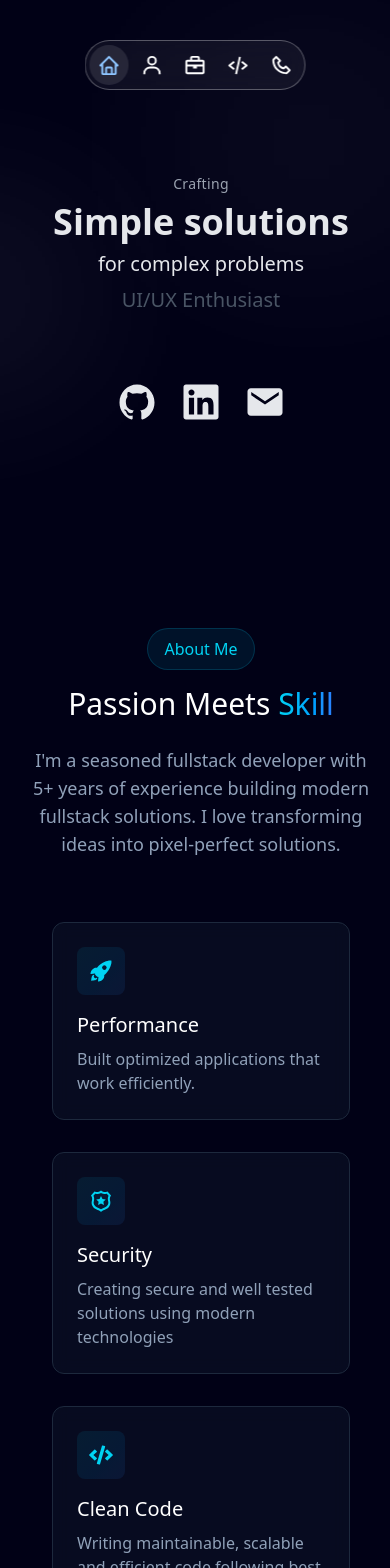
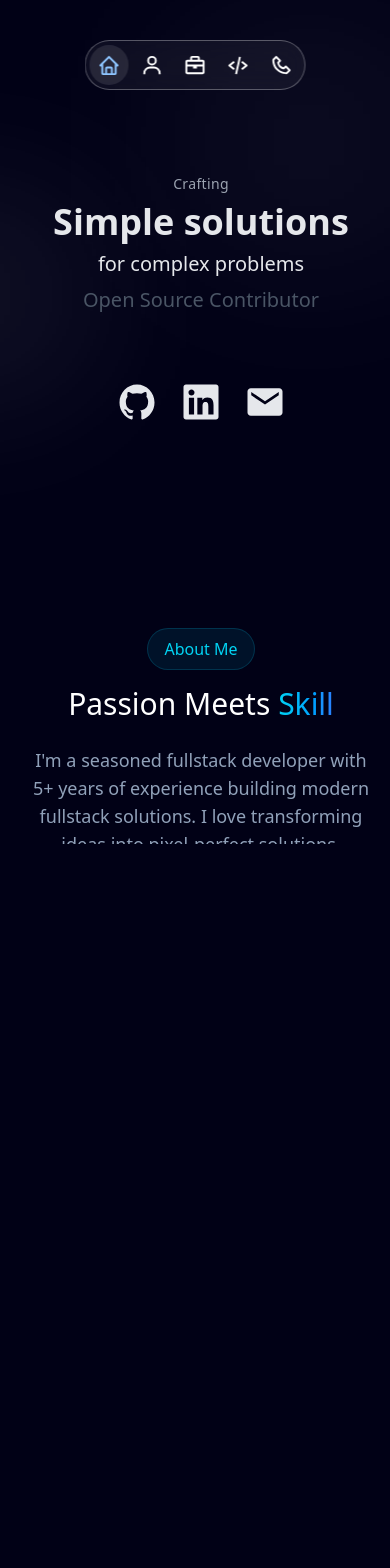
Before and after one commit to aspects19/portfolio, a React (Vite) app: page / in a window 390 px wide. Shown: the top 1568 px of the page. After the commit the page ends 844 px from the top, so only its background shows below. Built offline with nearby package versions, Linux system fonts and the light colour scheme.

Commit message:
No horizontal overflow or scroll

```diff
--- a/src/App.tsx
+++ b/src/App.tsx
@@ -1,4 +1,3 @@
-import { motion } from "motion/react";
 import General from "./components/Navigation.tsx";
 import About from "./components/About.tsx";
 import Skills from "./components/Skills.tsx";
@@ -8,7 +7,7 @@
 
 function App() {
   return (
-    <div className="app bg-[#010116] text-gray-200 pl-3 pt-12 ">
+    <div className="app bg-[#010116] text-gray-200 pl-3 pt-12 max-w-full">
       <General />
       <Home />
       <About />
--- a/src/components/About.tsx
+++ b/src/components/About.tsx
@@ -48,7 +48,7 @@
             whileInView={{ opacity: 1, y: 0 }}
             viewport={{ once: false }}
             transition={{ delay: 0.2, duration: 0.8, ease: "easeOut" }}
-            className="inline-block px-4 py-2 bg-cyan-500/10 border border-cyan-500/20 rounded-full text-cyan-400 mb-4"
+            className="inline-block py-2 px-4 bg-cyan-500/10 border border-cyan-500/20 rounded-full text-cyan-400 mb-4"
           >
             About Me
           </motion.span>
@@ -65,7 +65,7 @@
           </p>
         </motion.div>
 
-        <div className="grid grid-cols-1 md:grid-cols-2 gap-8 md:gap-6  max-w-2xl items-center mx-6 ">
+        <div className="grid grid-cols-1 md:grid-cols-2 gap-8 md:gap-6  max-w-2xl items-center sm:mx-6 ">
           {features.map((feature, index) => (
             <motion.div
               key={index}
--- a/src/index.css
+++ b/src/index.css
@@ -1,7 +1,11 @@
 @import "tailwindcss";
 @plugin "daisyui";
 
-html {
+html, body, #root {
     height: 100%;
     background-color: #010116;
+    width: 100%;
+    overflow-x: hidden;
+    margin: 0;
+  padding: 0;
 }
```
Also changed, not shown: src/components/Skills.tsx (indentation only).
